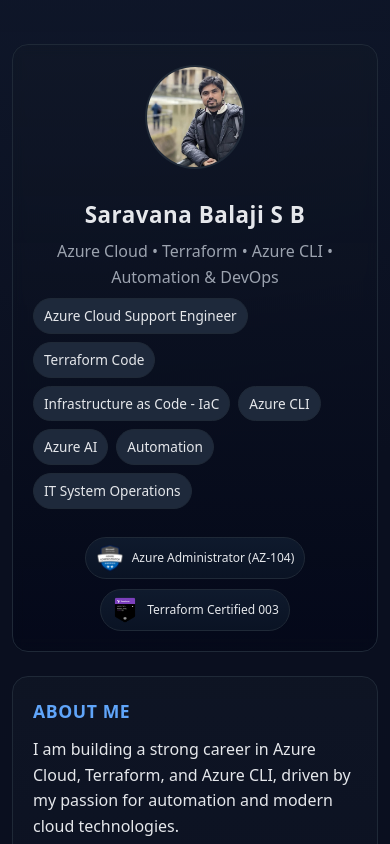
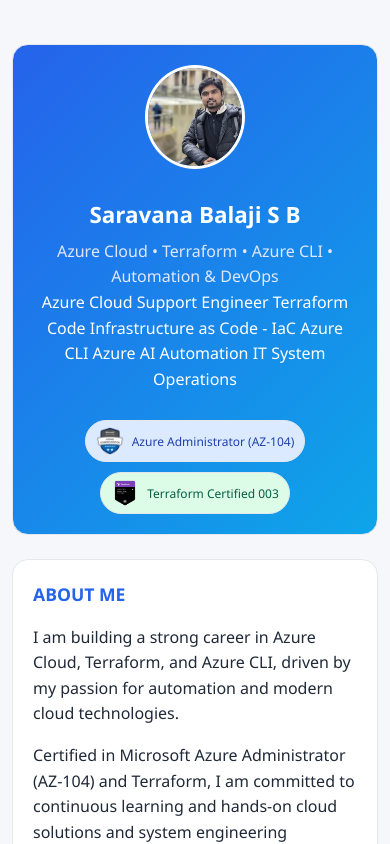
Before and after one commit to Saravana-sb/site, a plain HTML site: page index.html in a window 390 px wide. Shown: the top 844 px of the page. Drawn offline with Linux system fonts and the light colour scheme.

Commit message:
Code updated

```diff
--- a/index.html
+++ b/index.html
@@ -9,16 +9,28 @@
         content="Resume of Saravana Balaji: Azure Cloud, Terraform, Azure CLI, automation, and IT support experience." />
     <style>
         :root {
-            --bg: #0f172a;
-            --panel: #111827;
-            --card: #0b1220;
-            --text: #e5e7eb;
-            --muted: #9ca3af;
-            --accent: #60a5fa;
-            --accent-2: #22c55e;
-            --border: #1f2937;
-            --chip: #1e293b;
-            --link: #93c5fd;
+            --bg: #f5f7fa;
+            /* light background */
+            --panel: #ffffff;
+            /* white panels */
+            --card: #f9fafb;
+            /* very light gray cards */
+            --text: #1f2937;
+            /* dark gray text */
+            --muted: #6b7280;
+            /* muted gray */
+            --accent: #2563eb;
+            /* professional blue */
+            --accent-2: #10b981;
+            /* green accent */
+            --accent-3: #8b5cf6;
+            /* purple accent */
+            --border: #e5e7eb;
+            /* light gray border */
+            --chip: #f3f4f6;
+            /* chip background */
+            --link: #1d4ed8;
+            /* link blue */
         }
 
         * {
@@ -29,9 +41,9 @@
         body {
             margin: 0;
             padding: 0;
-            background: radial-gradient(1200px 800px at 20% -10%, #0b1020 0%, #0f172a 35%, #0a0f1f 100%);
+            background: var(--bg);
             color: var(--text);
-            font-family: ui-sans-serif, system-ui, -apple-system, Segoe UI, Roboto, "Helvetica Neue", Arial, "Noto Sans";
+            font-family: "Segoe UI", Roboto, "Helvetica Neue", Arial, sans-serif;
             line-height: 1.6;
         }
 
@@ -47,11 +59,11 @@
             grid-template-columns: 120px 1fr 240px;
             gap: 20px;
             align-items: center;
-            background: linear-gradient(180deg, rgba(17, 24, 39, 0.7), rgba(2, 6, 23, 0.6));
+            background: linear-gradient(135deg, #2563eb, #0ea5e9);
             border: 1px solid var(--border);
             border-radius: 16px;
             padding: 20px;
-            backdrop-filter: blur(6px);
+            color: #fff;
         }
 
         .avatar {
@@ -59,19 +71,18 @@
             height: 120px;
             border-radius: 50%;
             object-fit: cover;
-            border: 2px solid var(--border);
-            background: var(--chip);
+            border: 3px solid #fff;
         }
 
         .title h1 {
             margin: 0;
             font-size: 2rem;
-            letter-spacing: 0.5px;
+            font-weight: 600;
         }
 
         .title p {
             margin: 6px 0 0 0;
-            color: var(--muted);
+            color: #e0e7ff;
         }
 
         .badge {
@@ -160,6 +171,11 @@
             fill: var(--accent-2);
         }
 
+        .badge:hover {
+            transform: translateY(-2px);
+            box-shadow: 0 2px 6px rgba(0, 0, 0, 0.1);
+        }
+
         .icon-img {
             width: 20px;
             height: 20px;
@@ -174,9 +190,29 @@
             margin-top: 24px;
         }
 
+        /* Pastel badge colors */
+        .badge:nth-child(1) {
+            background: #dbeafe;
+            color: #1e40af;
+        }
+
+        /* blue */
+        .badge:nth-child(2) {
+            background: #dcfce7;
+            color: #065f46;
+        }
+
+        /* green */
+        .badge:nth-child(3) {
+            background: #ede9fe;
+            color: #5b21b6;
+        }
+
+        /* purple */
+
         /* Panels and cards */
         .panel {
-            background: linear-gradient(180deg, rgba(17, 24, 39, 0.6), rgba(2, 6, 23, 0.5));
+            background: var(--panel);
             border: 1px solid var(--border);
             border-radius: 16px;
             padding: 20px;
@@ -184,22 +220,27 @@
 
         .section-title {
             font-size: 1.1rem;
-            letter-spacing: 0.6px;
             text-transform: uppercase;
             color: var(--accent);
             margin: 0 0 12px 0;
+            font-weight: 600;
         }
 
-        .about p {
-            margin: 10px 0;
+        .card {
+            border: 1px solid var(--border);
+            border-radius: 14px;
+            padding: 16px;
+            background: var(--card);
+            margin-bottom: 14px;
         }
 
-        .contact-list {
-            display: grid;
-            gap: 10px;
-            margin-top: 10px;
+        .card h3 {
+            margin: 0 0 6px 0;
+            font-size: 1.05rem;
+            color: var(--accent);
         }
 
+        /* Contact items */
         .contact-item {
             display: grid;
             grid-template-columns: 28px 1fr;
@@ -223,6 +264,7 @@
             font-size: 14px;
         }
 
+        /* Links */
         a {
             color: var(--link);
             text-decoration: none;
@@ -232,39 +274,7 @@
             text-decoration: underline;
         }
 
-        .chips {
-            display: flex;
-            gap: 8px;
-            flex-wrap: wrap;
-            margin-top: 8px;
-        }
-
-        .chip {
-            padding: 6px 10px;
-            border-radius: 999px;
-            border: 1px solid var(--border);
-            background: var(--chip);
-            color: var(--text);
-            font-size: 0.85rem;
-        }
-
-        .card {
-            border: 1px solid var(--border);
-            border-radius: 14px;
-            padding: 16px;
-            background: linear-gradient(180deg, rgba(12, 18, 32, 0.75), rgba(10, 15, 28, 0.7));
-            margin-bottom: 14px;
-        }
-
-        .card h3 {
-            margin: 0 0 6px 0;
-            font-size: 1.05rem;
-        }
-
-        .muted {
-            color: var(--muted);
-        }
-
+        /* Footer */
         .footer-note {
             margin-top: 18px;
             font-size: 0.9rem;
@@ -272,26 +282,41 @@
             text-align: center;
         }
 
-        /* Print-friendly */
-        @media print {
-            body {
-                background: #fff;
-                color: #111;
+        /* Responsive */
+        @media (max-width: 768px) {
+            .header {
+                grid-template-columns: 1fr;
+                text-align: center;
             }
 
-            .panel,
-            .header,
-            .card,
-            .contact-item {
-                background: #fff;
-                border-color: #ddd;
+            .avatar {
+                margin: 0 auto 12px auto;
             }
 
-            .section-title,
-            a {
-                color: #0647a5;
+            .badges {
+                justify-content: center;
+            }
+
+            .grid {
+                grid-template-columns: 1fr;
             }
         }
+
+        @media (max-width: 480px) {
+            .container {
+                padding: 12px;
+            }
+
+            .title h1 {
+                font-size: 1.4rem;
+            }
+
+            .badge {
+                font-size: 0.7rem;
+                padding: 4px 8px;
+            }
+        }
+
 
         /* ✅ Responsive rules */
         @media (max-width: 768px) {
```
